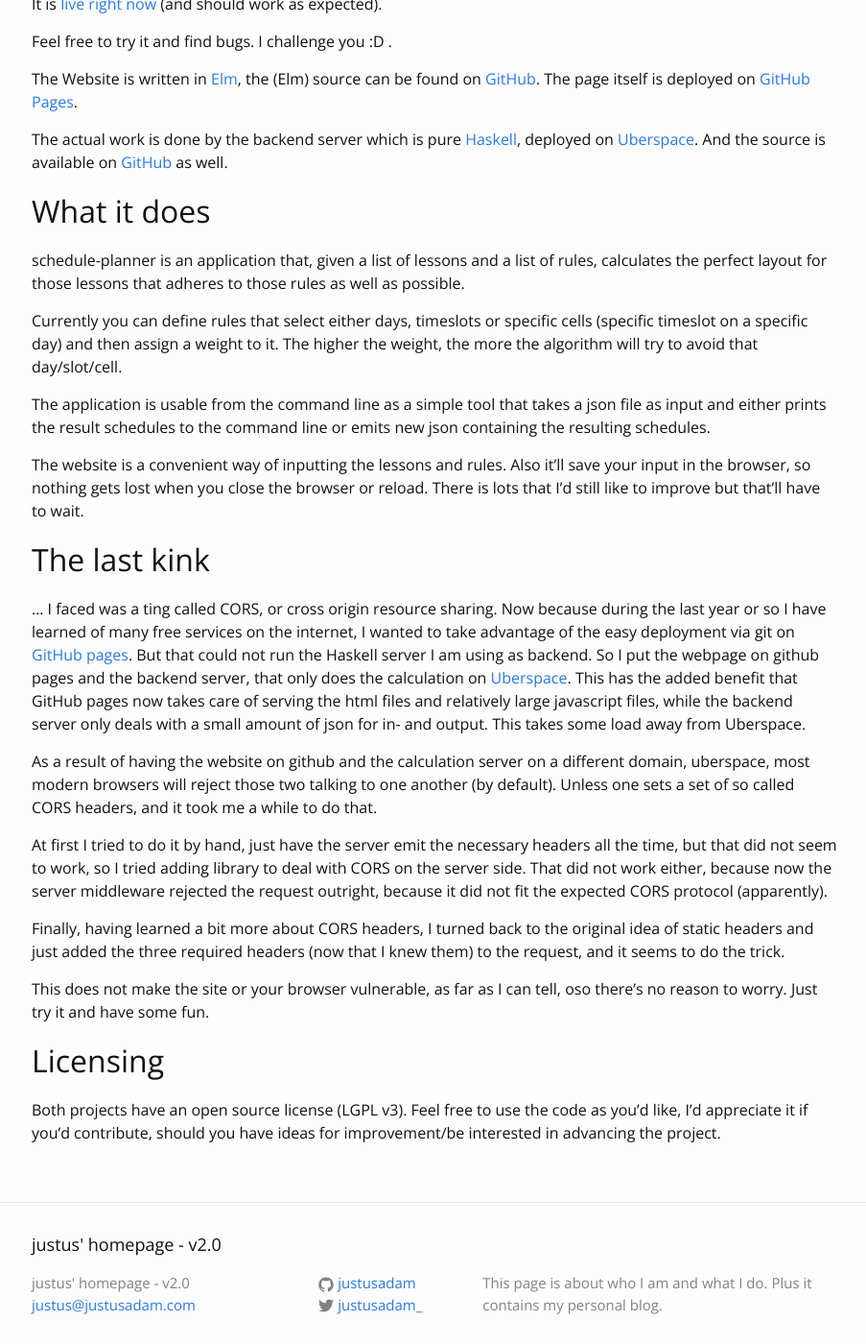
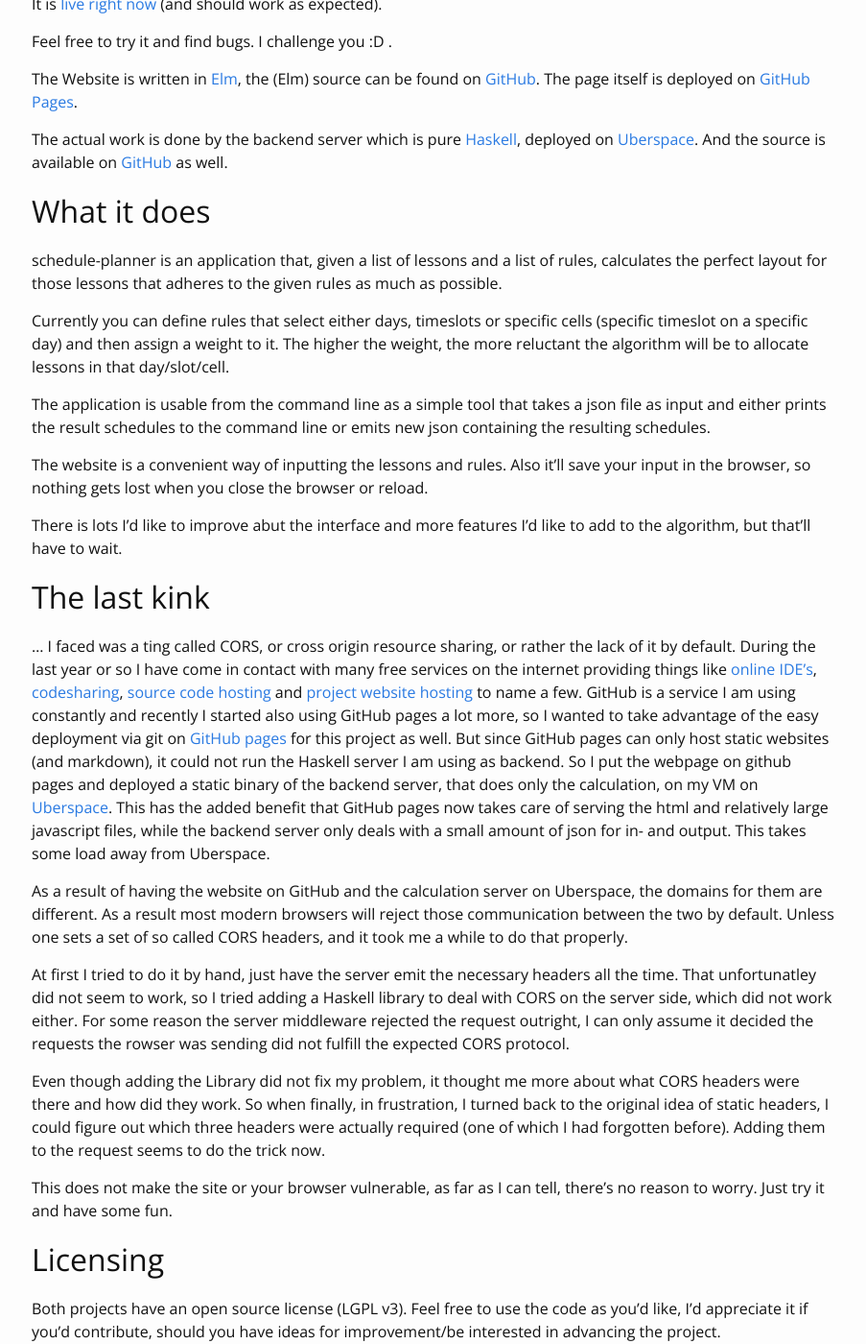
Before and after one commit to JustusAdam/justusadam.github.io, a Jekyll site: the page built from _posts/2015-06-11-schedule-planner.md, in a window 1280 px wide and 1400 px high, scrolled down 298 px. Shown: the whole window at 96% size, without its empty margins (187-1090 px from the left). Built offline with Jekyll 4.4.1, drawn with Linux system fonts in a browser that asks for light colours.

Commit message:
improved rhetoric

```diff
--- a/_posts/2015-06-11-schedule-planner.md
+++ b/_posts/2015-06-11-schedule-planner.md
@@ -17,25 +17,28 @@ The actual work is done by the backend server which is pure [Haskell](https://ha
 
 ## What it does
 
-schedule-planner is an application that, given a list of lessons and a list of rules, calculates the perfect layout for those lessons that adheres to those rules as well as possible.
+schedule-planner is an application that, given a list of lessons and a list of rules, calculates the perfect layout for those lessons that adheres to the given rules as much as possible.
 
-Currently you can define rules that select either days, timeslots or specific cells (specific timeslot on a specific day) and then assign a weight to it. The higher the weight, the more the algorithm will try to avoid that day/slot/cell.
+Currently you can define rules that select either days, timeslots or specific cells (specific timeslot on a specific day) and then assign a weight to it. The higher the weight, the more reluctant the algorithm will be to allocate lessons in that day/slot/cell.
 
 The application is usable from the command line as a simple tool that takes a json file as input and either prints the result schedules to the command line or emits new json containing the resulting schedules.
 
-The website is a convenient way of inputting the lessons and rules. Also it'll save your input in the browser, so nothing gets lost when you close the browser or reload. There is lots that I'd still like to improve but that'll have to wait.
+The website is a convenient way of inputting the lessons and rules. Also it'll save your input in the browser, so nothing gets lost when you close the browser or reload.
+
+There is lots I'd like to improve abut the interface and more features I'd like to add to the algorithm, but that'll have to wait.
 
 ## The last kink
 
-... I faced was a ting called CORS, or cross origin resource sharing. Now because during the last year or so I have learned of many free services on the internet, I wanted to take advantage of the easy deployment via git on [GitHub pages](https://pages.github.com). But that could not run the Haskell server I am using as backend. So I put the webpage on github pages and the backend server, that only does the calculation on [Uberspace](http://uberspace.de). This has the added benefit that GitHub pages now takes care of serving the html files and relatively large javascript files, while the backend server only deals with a small amount of json for in- and output. This takes some load away from Uberspace.
+... I faced was a ting called CORS, or cross origin resource sharing, or rather the lack of it by default. During the last year or so I have come in contact with many free services on the internet providing things like [online IDE's](https://c9.io), [codesharing](http://hastebin.com), [source code hosting](https://github.com) and [project website hosting](https://pages.github.com) to name a few.
+GitHub is a service I am using constantly and recently I started also using GitHub pages a lot more, so I wanted to take advantage of the easy deployment via git on [GitHub pages](https://pages.github.com) for this project as well. But since GitHub pages can only host static websites (and markdown), it could not run the Haskell server I am using as backend. So I put the webpage on github pages and deployed a static binary of the backend server, that does only the calculation, on my VM on [Uberspace](http://uberspace.de). This has the added benefit that GitHub pages now takes care of serving the html and relatively large javascript files, while the backend server only deals with a small amount of json for in- and output. This takes some load away from Uberspace.
 
-As a result of having the website on github and the calculation server on a different domain, uberspace, most modern browsers will reject those two talking to one another (by default). Unless one sets a set of so called CORS headers, and it took me a while to do that.
+As a result of having the website on GitHub and the calculation server on Uberspace, the domains for them are different. As a result most modern browsers will reject those communication between the two by default. Unless one sets a set of so called CORS headers, and it took me a while to do that properly.
 
-At first I tried to do it by hand, just have the server emit the necessary headers all the time, but that did not seem to work, so I tried adding library to deal with CORS on the server side. That did not work either, because now the server middleware rejected the request outright, because it did not fit the expected CORS protocol (apparently).
+At first I tried to do it by hand, just have the server emit the necessary headers all the time. That unfortunatley did not seem to work, so I tried adding a Haskell library to deal with CORS on the server side, which did not work either. For some reason the server middleware rejected the request outright, I can only assume it decided the requests the rowser was sending did not fulfill the expected CORS protocol.
 
-Finally, having learned a bit more about CORS headers, I turned back to the original idea of static headers and just added the three required headers (now that I knew them) to the request, and it seems to do the trick.
+Even though adding the Library did not fix my problem, it thought me more about what CORS headers were there and how did they work. So when finally, in frustration, I turned back to the original idea of static headers, I could figure out which three headers were actually required (one of which I had forgotten before). Adding them to the request seems to do the trick now.
 
-This does not make the site or your browser vulnerable, as far as I can tell, oso there's no reason to worry. Just try it and have some fun.
+This does not make the site or your browser vulnerable, as far as I can tell, there's no reason to worry. Just try it and have some fun.
 
 ## Licensing
 
```
